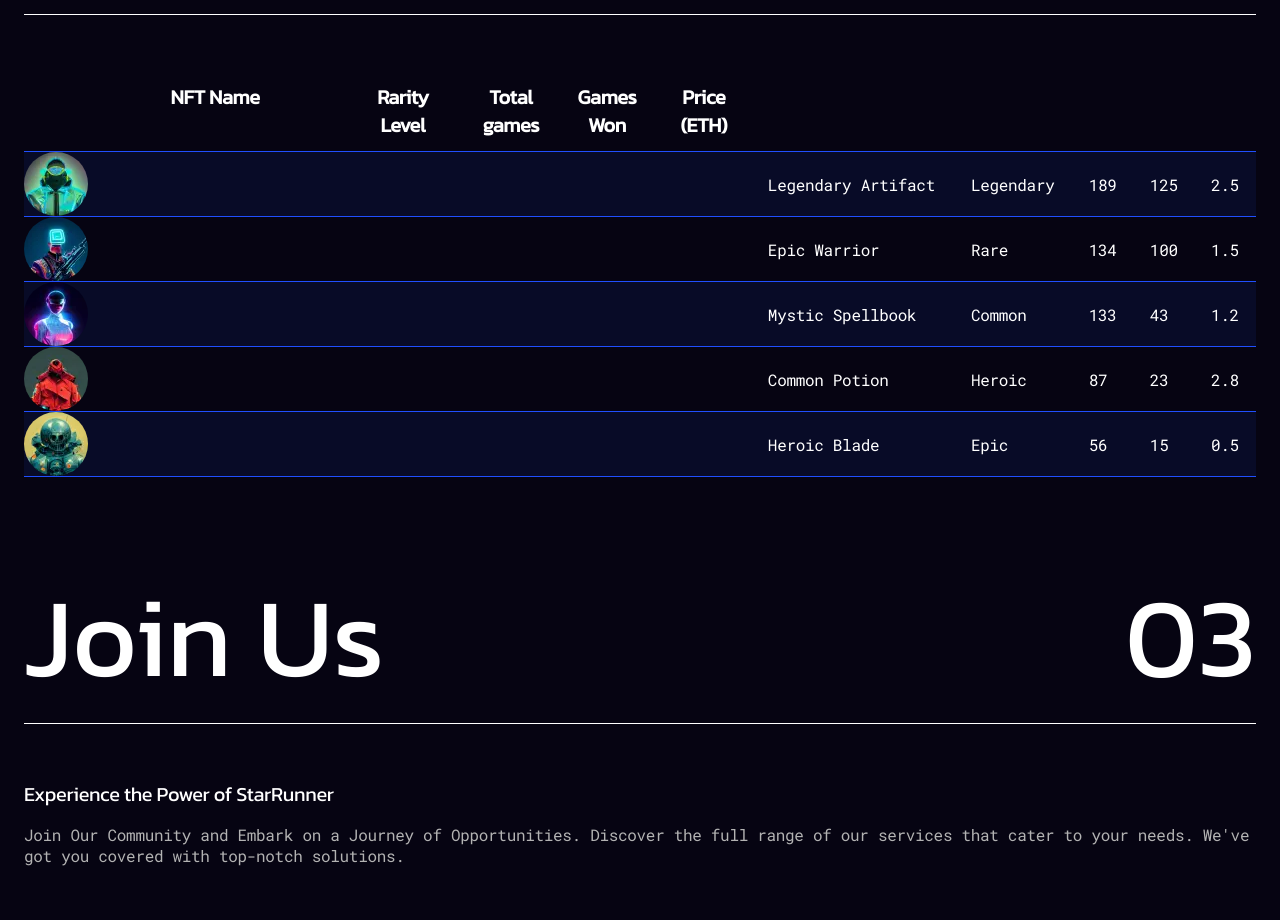
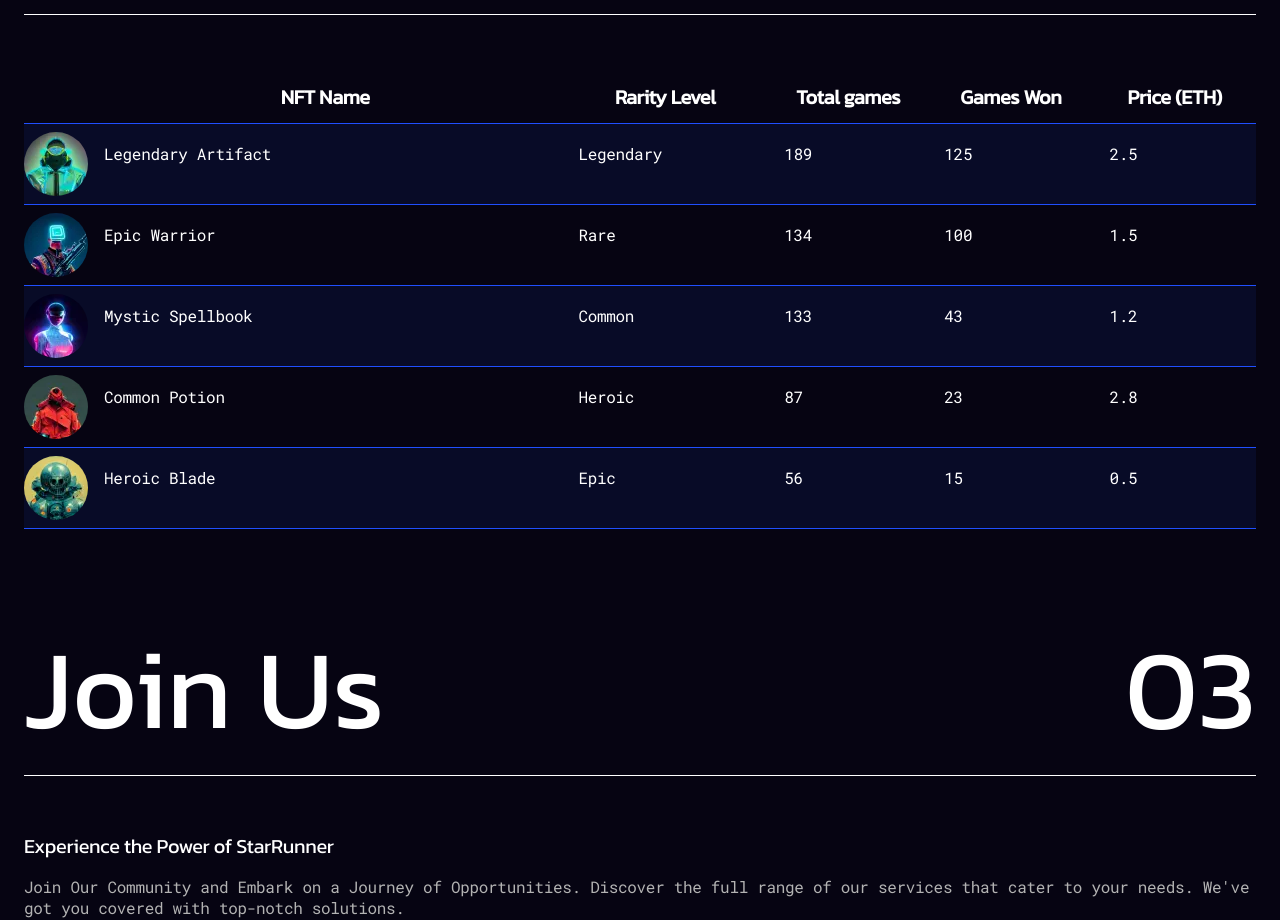
Before and after one commit to DaniilPopov0809/dexola-capm, a React (Vite) app: page / in a window 1280 px wide. Shown: the part 2140-3060 px from the top of the page. Built offline with nearby package versions, Linux system fonts and the light colour scheme; what google-libphonenumber would draw is missing.

Commit message:
test table

```diff
--- a/src/components/UI/NftTable/NftTable.module.scss
+++ b/src/components/UI/NftTable/NftTable.module.scss
@@ -26,9 +26,10 @@
 // }
 
 .table__headRow {
-  display: grid;
+
 
   @media screen and (min-width: $tablet) {
+    display: grid;
     grid-template-columns: 64px 1fr 16.7% 13% 13.4% 13.2%;
     grid-template-rows: auto;
   }
--- a/src/components/UI/NftTableRow/NftTableRow.module.scss
+++ b/src/components/UI/NftTableRow/NftTableRow.module.scss
@@ -1,9 +1,9 @@
 @import "../../../styles/common/variables";
 
 .row {
-  // display: grid;
 
-  // padding: 16px 24px;
+
+  padding: 16px 24px;
 
   // grid-template-areas:
   //   "name name price"
@@ -13,19 +13,20 @@
   // grid-template-columns: 80px 1fr 1fr;
   // grid-template-rows: auto;
 
-  // @media screen and (min-width: $tablet) {
-  //   padding: 8px 0;
+  @media screen and (min-width: $tablet) {
+    display: grid;
+    padding: 8px 0;
 
-  //   grid-template-areas: "avatar name level games win price";
+    grid-template-areas: "avatar name level games win price";
 
-  //   grid-template-columns: 64px 1fr 16.7% 13% 13.4% 13.2%;
-  //   grid-template-rows: auto;
-  // }
+    grid-template-columns: 64px 1fr 16.7% 13% 13.4% 13.2%;
+    grid-template-rows: auto;
+  }
 
-  // @media screen and (min-width: $desktop) {
-  //   grid-template-columns: 64px 1fr 15% 14.5% 14.2% 13.6%;
-  //   grid-template-rows: auto;
-  // }
+  @media screen and (min-width: $desktop) {
+    grid-template-columns: 64px 1fr 15% 14.5% 14.2% 13.6%;
+    grid-template-rows: auto;
+  }
 
   &:nth-child(odd) {
     background-color: $accentRowColor;
--- a/src/components/UI/NftTableRow/NftTableRow.tsx
+++ b/src/components/UI/NftTableRow/NftTableRow.tsx
@@ -8,7 +8,7 @@ const NftTableRow = ({
   games,
   win,
   price,
-  index = 0,
+  // index = 0,
 }: TopNftsProps) => {
   return (
     <tr className={styles.row}>
@@ -29,25 +29,25 @@ const NftTableRow = ({
         headers="name"
         className={`${styles.row__cell} ${styles.row__cellName}`}
       >
-        <span className={styles.row__number}>{`${index + 1}.`}</span>
+        {/* <span className={styles.row__number}>{`${index + 1}.`}</span> */}
         <span>{name}</span>
       </td>
       <td
         headers="level"
         className={`${styles.row__cell} ${styles.row__cellLevel}`}
       >
-        <span className={styles.row__cellLabel} aria-hidden="true">
+        {/* <span className={styles.row__cellLabel} aria-hidden="true">
           Rarity:
-        </span>{" "}
+        </span>{" "} */}
         <span>{level}</span>
       </td>
       <td
         headers="games"
         className={`${styles.row__cell} ${styles.row__cellGames}`}
       >
-        <span className={styles.row__cellLabel} aria-hidden="true">
+        {/* <span className={styles.row__cellLabel} aria-hidden="true">
           Total games:
-        </span>
+        </span> */}
         <span>{games}</span>
       </td>
       <td
```
